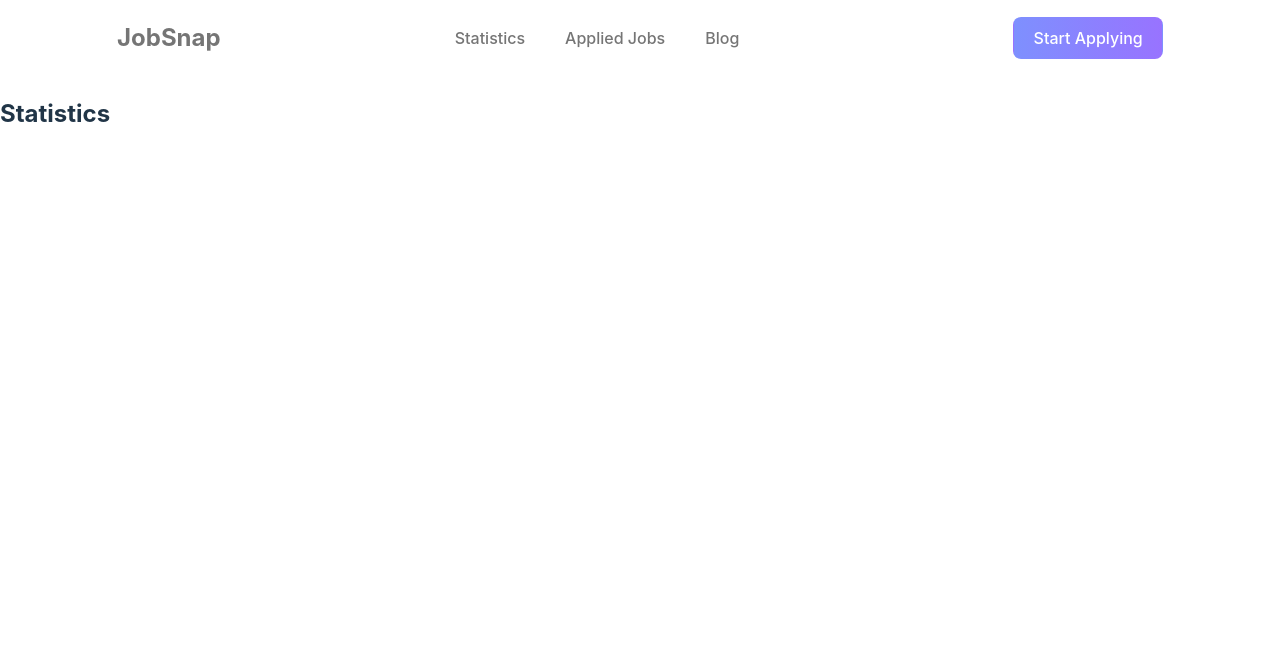
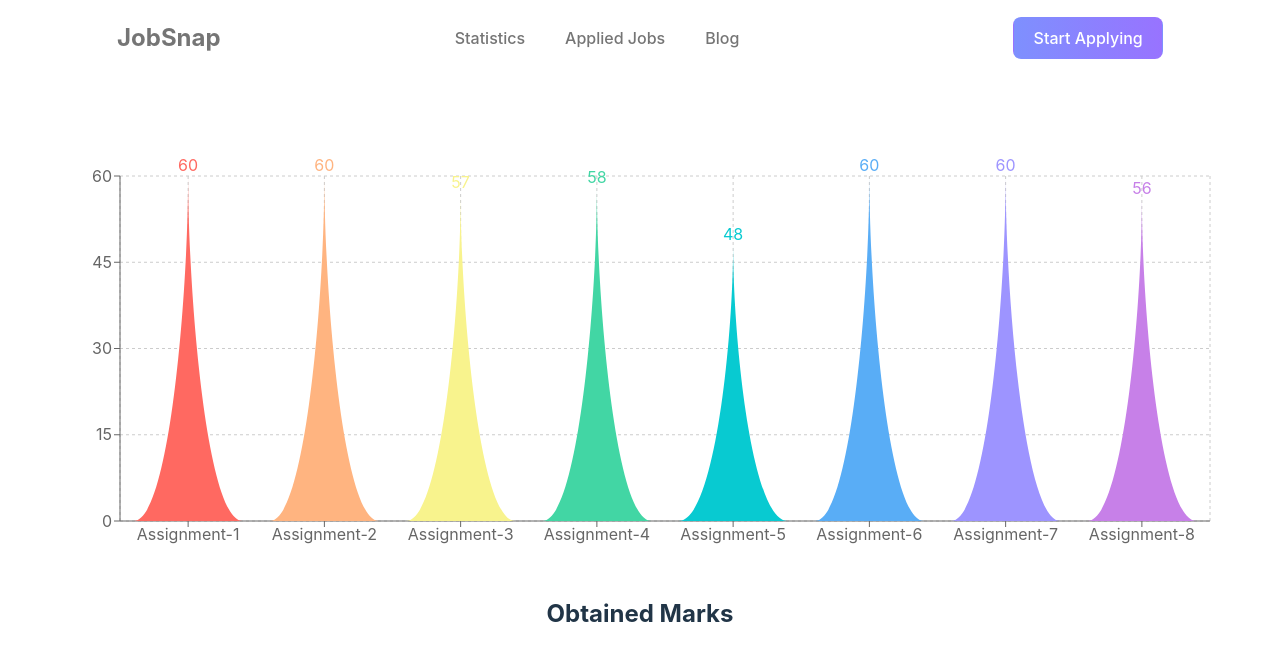
Before and after one commit to NusratJahanGeek/Job-Snap, a React (Vite) app: page /statistics in a window 1280 px wide. Shown: the top 660 px of the page. Built offline with nearby package versions, Linux system fonts and the light colour scheme.

Commit message:
Chart Added for Assignment Marks

```diff
--- a/package.json
+++ b/package.json
@@ -17,6 +17,7 @@
     "react": "^18.2.0",
     "react-dom": "^18.2.0",
     "react-router-dom": "^6.10.0",
+    "recharts": "^2.5.0",
     "sort-by": "^0.0.2"
   },
   "devDependencies": {
--- /dev/null
+++ b/src/components/Statistics/Statistics.css
@@ -0,0 +1,11 @@
+.statistics-title{
+    margin-top: 80px;
+    text-align: center;
+    display: flex;
+    flex-direction: column;
+  justify-content: center;
+  align-items: center;
+}
+.statistics-title h2{
+    margin-top: 40px;
+}
--- a/src/components/Statistics/Statistics.jsx
+++ b/src/components/Statistics/Statistics.jsx
@@ -1,9 +1,55 @@
 import React from 'react';
+import { BarChart, Bar, Cell, XAxis, YAxis, CartesianGrid, LineChart, Tooltip } from 'recharts';
+import './Statistics.css'
 
 const Statistics = () => {
+    const colors = ['#ff6961', '#ffb480', '#f8f38d', '#42d6a4', '#08cad1', '#59adf6', '#9d94ff', '#c780e8'];
+    const assignments = [
+        { assignmentNumber: "Assignment-1", marksObtained: 60 },
+        { assignmentNumber: "Assignment-2", marksObtained: 60 },
+        { assignmentNumber: "Assignment-3", marksObtained: 57 },
+        { assignmentNumber: "Assignment-4", marksObtained: 58 },
+        { assignmentNumber: "Assignment-5", marksObtained: 48 },
+        { assignmentNumber: "Assignment-6", marksObtained: 60 },
+        { assignmentNumber: "Assignment-7", marksObtained: 60 },
+        { assignmentNumber: "Assignment-8", marksObtained: 56 }
+    ];
+    const getPath = (x, y, width, height) => {
+        return `M${x},${y + height}C${x + width / 3},${y + height} ${x + width / 2},${y + height / 3}
+        ${x + width / 2}, ${y}
+        C${x + width / 2},${y + height / 3} ${x + (2 * width) / 3},${y + height} ${x + width}, ${y + height}
+        Z`;
+    };
+
+    const TriangleBar = (props) => {
+        const { fill, x, y, width, height } = props;
+
+        return <path d={getPath(x, y, width, height)} stroke="none" fill={fill} />;
+    };
     return (
-        <div>
-            <h2>Statistics</h2>
+        <div className='statistics-title'>
+            <BarChart
+                width={1200}
+                height={400}
+                data={assignments}
+                margin={{
+                    top: 20,
+                    right: 30,
+                    left: 20,
+                    bottom: 5,
+                }}
+            >
+                <CartesianGrid strokeDasharray="3 3" />
+                <XAxis dataKey="assignmentNumber" />
+                <YAxis />
+                <Tooltip />
+                <Bar dataKey="marksObtained" fill="#8884d8" shape={<TriangleBar />} label={{ position: 'top' }}>
+                    {assignments.map((entry, index) => (
+                        <Cell key={`cell-${index}`} fill={colors[index % 20]} />
+                    ))}
+                </Bar>
+            </BarChart>
+            <h2>Obtained Marks</h2>
         </div>
     );
 };
--- a/src/main.jsx
+++ b/src/main.jsx
@@ -21,7 +21,7 @@
       {
         path: '/',
         element: <Home></Home>,
-        loader: () => fetch('joblistings.json')
+        loader: () => fetch('/joblistings.json')
       },
       {
         path: 'details/:id',
```
Also changed, not shown: 1 other file (tests, documents, lock files or other folders).
